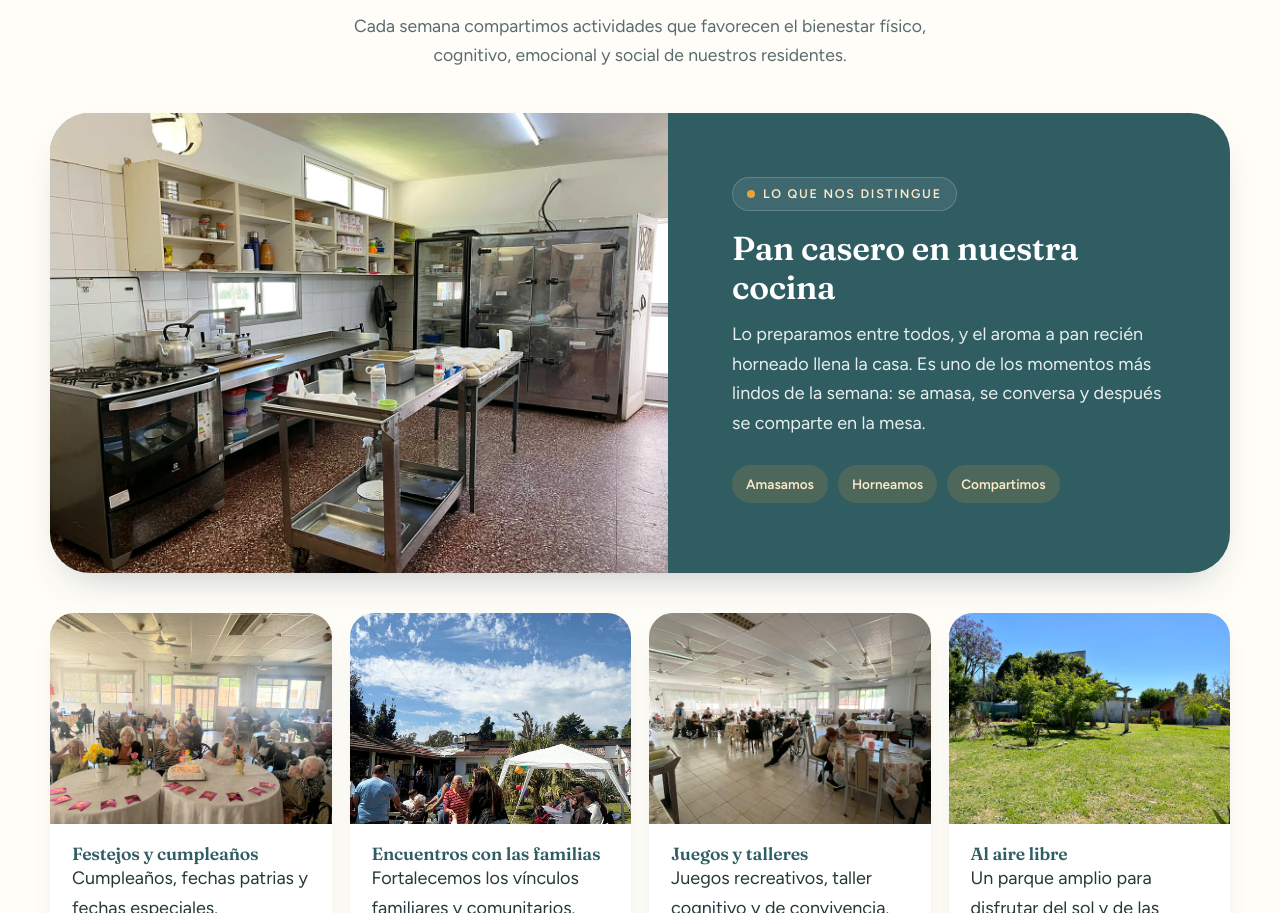
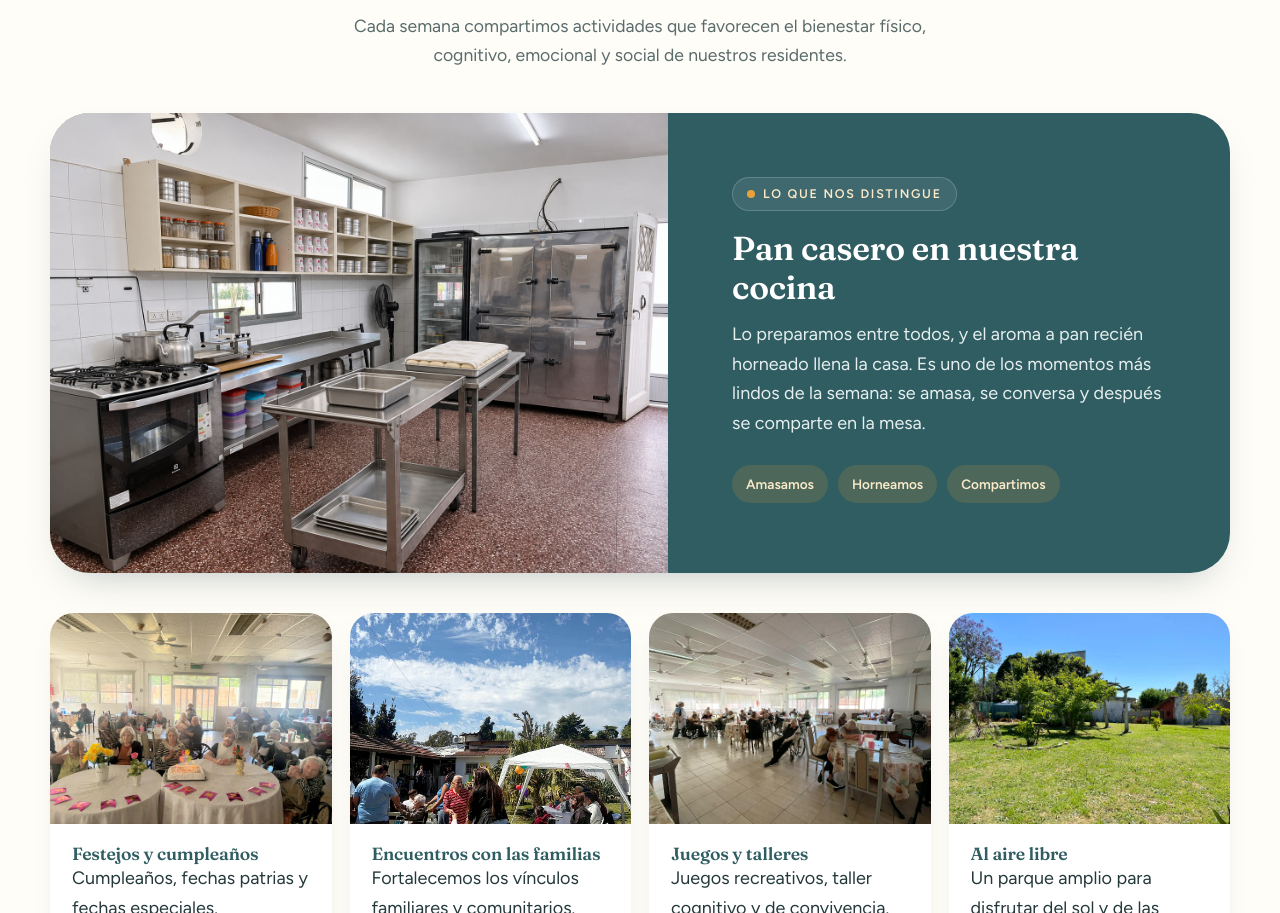
Before and after one commit to nudge-digital-lab/laluzdivina-propuesta, a plain HTML site: page index.html in a window 1280 px wide. Shown: the part 1126-2039 px from the top of the page. Drawn offline with Linux system fonts and the light colour scheme.

Commit message:
Actualiza la vista previa

```diff
--- a/index.html
+++ b/index.html
@@ -83,7 +83,7 @@
       <p class="intro">Cada semana compartimos actividades que favorecen el bienestar físico, cognitivo, emocional y social de nuestros residentes.</p>
     </div>
     <div style="margin-top:44px" class="pan">
-      <figure class="foto con-img "><img src="img/fotos/nadia-cocina.jpg" alt="Cocina de la residencia, donde se hace el pan casero" loading="lazy"></figure>
+      <figure class="foto con-img "><img src="img/fotos/cocina-mejorada.jpg" alt="Cocina de la residencia, donde se hace el pan casero" loading="lazy"></figure>
       <div class="pan-texto">
         <span class="etiqueta">Lo que nos distingue</span>
         <h3>Pan casero en nuestra cocina</h3>
```
Also changed, not shown: nosotros.html (+1 -1 lines), servicios.html (+1 -1 lines), img/fotos/cocina-mejorada.jpg (added).
